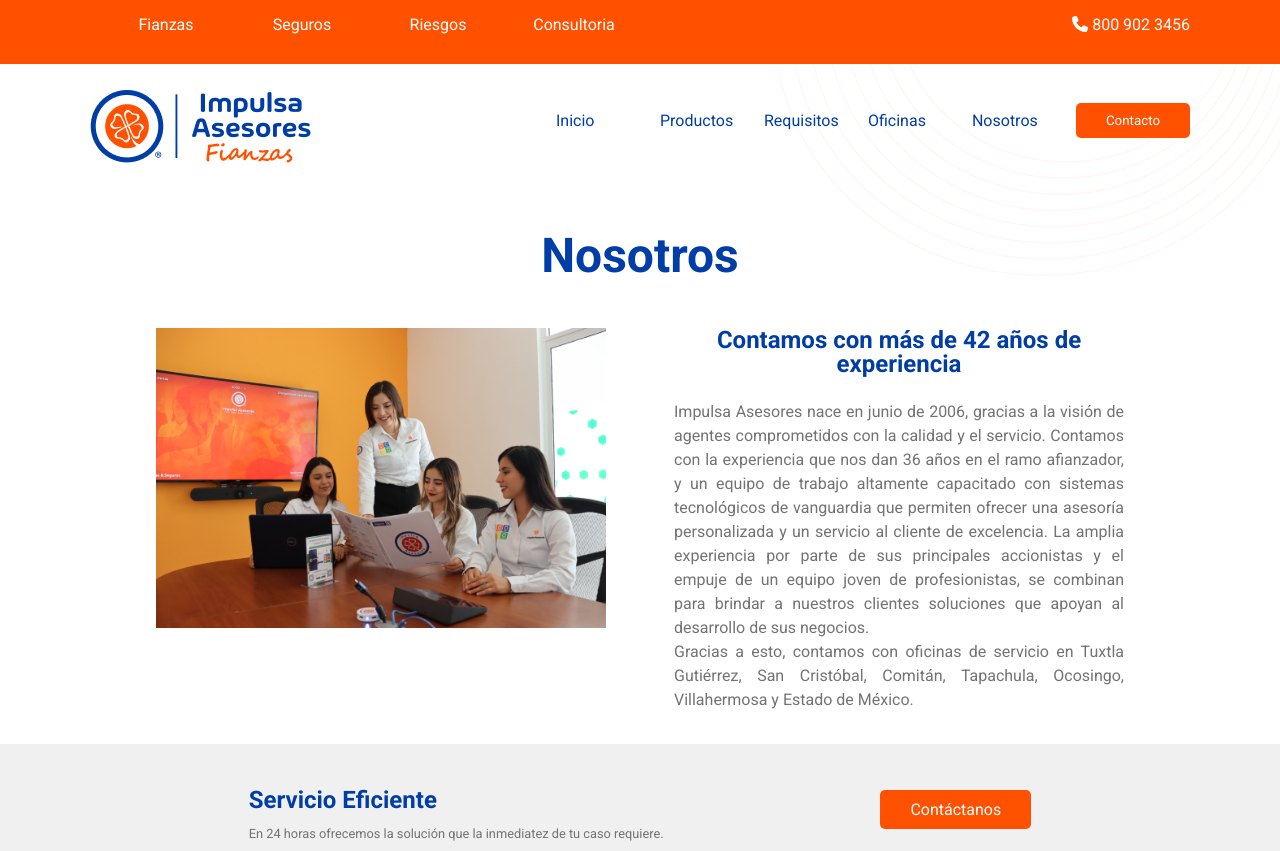
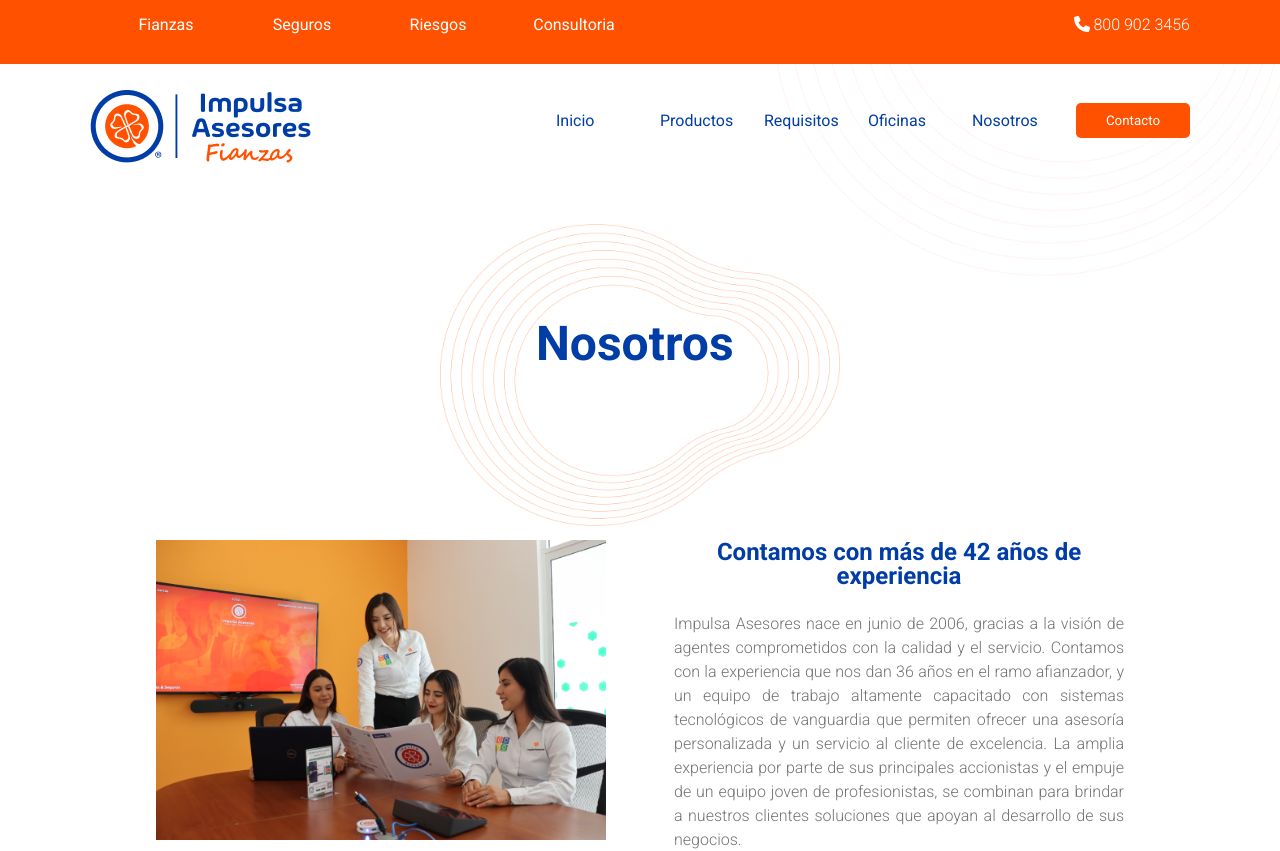
Before and after one commit to lrzentenob/impulsa-webpage, a React (Vite) app: page /fianzas/nosotros in a window 1280 px wide. Shown: the top 851 px of the page. Built offline with nearby package versions, Linux system fonts and the light colour scheme; no server answers.

Commit message:
titulos con fondo curvo, correcciones de estilo menores

```diff
--- a/src/components/Fianzas/Landing/css/Base.css
+++ b/src/components/Fianzas/Landing/css/Base.css
@@ -54,7 +54,6 @@
     position: relative;
   }
   .girl-img {
-
     position: absolute;
     top: 0;
     width:100%;
--- a/src/components/Fianzas/Landing/css/Footer.css
+++ b/src/components/Fianzas/Landing/css/Footer.css
@@ -29,18 +29,17 @@
 }
 
 
-
-
 footer .footer-upper-content {
     padding: 1em;
 }
 footer .footer-upper-content-container {
     max-width: var(--maximum-width);
     margin: auto;
+
 }
 .footer-upper-content-container div {
     width: 200px;
-    padding: 1em;
+
 }
 .footer-upper-content-container h4 {
     color: black;
@@ -75,7 +74,7 @@
     color: var(--clr-gray-font);
     font-size: var(--fs-xsm);
     line-height: 1.5em;
-    margin-bottom:1em;
+    margin-bottom: 1em;
 }
 footer .footer-upper-content-container h4{
     color: var(--clr-blue);
@@ -89,7 +88,6 @@
 footer .footer-lower-content {
     color: var(--clr-gray-font);
     background: var(--clr-gray);
-    padding: 1em;
 }
 footer .footer-lower-content .footer-lower-content-foot {
     display: flex;
--- a/src/components/Fianzas/Landing/css/Services.css
+++ b/src/components/Fianzas/Landing/css/Services.css
@@ -61,4 +61,7 @@
     border-radius: 5px;
     padding: 1em;
     margin-bottom: 1em;
+    display: flex;
+    flex-direction: column;
+    justify-content: center;
 }
--- a/src/index.css
+++ b/src/index.css
@@ -46,6 +46,7 @@
   margin: 0;
 }
 
+
 html {
 	scroll-behavior: smooth;
 }
@@ -54,6 +55,10 @@
   text-decoration: none;
   color: var(--clr-blue);
 }
+ p {
+  font-size: 16px;
+  font-weight: var(--fw-regular);
+ }
 
 .content {
   height: 400px;
@@ -73,3 +78,31 @@
   flex-direction: column;
   justify-content: center;
 }
+
+/* container of the title with curved background*/
+.curved-titled {
+  padding: 1em;
+}
+.curved-titled .h-container {
+  position: relative;
+  max-width: 400px;
+  margin: auto;
+
+  height: 300px;
+}
+.curved-titled .title-text {
+  text-align: center;
+  position: absolute;
+  top: 2em;
+  left: 2em;
+}
+.curved-titled .image-content {
+  position: absolute;
+  top: 0;
+  width: 100%;
+}
+.curved-titled .image-background {
+  width: 100%;
+}
+
+/* ****************************** */
--- a/src/pages/Fianzas/FianzasNosotros.tsx
+++ b/src/pages/Fianzas/FianzasNosotros.tsx
@@ -3,6 +3,7 @@
 import { Submenu } from "../../components/Fianzas/Landing/Submenu";
 import './css/FianzasNosotros.css'
 import fiFianzasNosostros from '../../assets/fianzas/fianzas-nosotros.png';
+import curvedImageBk from '../../assets/general/curved-background.png';
 
 export const FianzasNosotros = () => {
     return (
@@ -11,8 +12,15 @@
         <Submenu />
         <section className="nosotros">
             <div className="nosotros-content">
+            <div className="curved-titled">
+                    <div className="h-container">
+                        <h1 className="title-text">Nosotros</h1>
+                        <div className="image-content">
+                            <img src={curvedImageBk} className="image-background"></img>
+                        </div>
+                    </div>
+                </div>
 
-                <h1>Nosotros</h1>
 
                 <div className="nosotros-about">
 
--- a/src/pages/Fianzas/FianzasOficinas.tsx
+++ b/src/pages/Fianzas/FianzasOficinas.tsx
@@ -7,6 +7,7 @@
 import { Submenu } from "../../components/Fianzas/Landing/Submenu";
 import './css/FianzasOficinas.css';
 import { Link } from "react-router-dom";
+import curvedImageBk from '../../assets/general/curved-background.png';
 
 export const FianzasOficinas = () => {
     return (
@@ -14,7 +15,16 @@
             <Header />
             <Submenu />
             <section className="oficinas">
-            <h1>Oficinas</h1>
+                <div className="curved-titled">
+                    <div className="h-container">
+                        <h1 className="title-text">Oficinas</h1>
+                        <div className="image-content">
+                            <img src={curvedImageBk} className="image-background"></img>
+                        </div>
+                    </div>
+                </div>
+
+
             <div className="oficinas-content">
                 <div className="oficina-box">
                     <div className="address">
--- a/src/pages/Fianzas/FianzasProductos.tsx
+++ b/src/pages/Fianzas/FianzasProductos.tsx
@@ -2,22 +2,32 @@
 import { Header } from "../../components/Fianzas/Landing/Header";
 import { Submenu } from "../../components/Fianzas/Landing/Submenu";
 import '../../index.css'
-import '../../components/Fianzas/Landing/css/Services.css';
+// import '../../components/Fianzas/Landing/css/Services.css';
 import './css/FianzasProductos.css';
 
 import fiProductos from '../../assets/fianzas/productos/fianzas-productos-que-es.png';
 import fiProductsBackground from '../../assets/fianzas/productos/fianzas-productos-background.jpg';
 import { BackgroundImages } from "../../components/Fianzas/Landing/BackgroundImages";
+import curvedImageBk from '../../assets/general/curved-background.png';
 export const FianzasProductos = () => {
+
 
     return (
         <>
         <Header />
         <Submenu />
         <section className="productos">
+            <div className="productos-content">
 
-            <div className="productos-content">
-                <h1>Productos</h1>
+            <div className="curved-titled">
+                <div className="h-container">
+                    <h1 className="title-text">Productos</h1>
+                    <div className="image-content">
+                        <img src={curvedImageBk} className="image-background"></img>
+                    </div>
+                </div>
+            </div>
+
                 <div className="products-whatis-container">
                     <div className="whatis-left">
                         <img src={fiProductos}></img>
@@ -48,7 +58,10 @@
                     </div>
                     <div className='service-main-right'>
                         <div className='service-box'>
-                            <h2>Credito</h2>
+                            <h2>Para clientes, contratistas y proveedores</h2>
+                        </div>
+                        <div className='service-box'>
+                            <h2>Crédito</h2>
                         </div>
                         <div className='service-box'>
                             <h2>Judiciales</h2>
@@ -56,6 +69,7 @@
                         <div className='service-box'>
                             <h2>Fideicomiso de Garantia</h2>
                         </div>
+
                     </div>
                 </div>
             </div>
--- a/src/pages/Fianzas/FianzasRequisitos.tsx
+++ b/src/pages/Fianzas/FianzasRequisitos.tsx
@@ -4,6 +4,7 @@
 import { Submenu } from "../../components/Fianzas/Landing/Submenu";
 import './css/Base.css';
 import './css/FianzasRequisitos.css';
+import curvedImageBk from '../../assets/general/curved-background.png';
 
 export const FianzasRequisitos = () => {
     return (
@@ -11,8 +12,18 @@
         <Header />
         <Submenu />
         <section className="requisitos">
-            <h1>Requisitos</h1>
+                <div className="curved-titled">
+                    <div className="h-container">
+                        <h1 className="title-text">Requisitos</h1>
+                        <div className="image-content">
+                            <img src={curvedImageBk} className="image-background"></img>
+                        </div>
+                    </div>
+                </div>
+
+
             <div className="requisitos-content">
+
                 <div className="requisitos-left">
                     <h2>Persona Física</h2>
                         <ul>
--- a/src/pages/Fianzas/css/FianzasNosotros.css
+++ b/src/pages/Fianzas/css/FianzasNosotros.css
@@ -3,7 +3,7 @@
     padding: 1em;
 }
 .nosotros-content h1{
-    line-height: 2em;
+    line-height: 1em;
     color: var(--clr-blue);
 }
 
--- a/src/pages/Fianzas/css/FianzasProductos.css
+++ b/src/pages/Fianzas/css/FianzasProductos.css
@@ -2,21 +2,26 @@
 .productos-content h1 {
     text-align: center;
     color: var(--clr-blue);
-    line-height: 2em;
+    line-height: 1em;
+
 }
 
 .productos .products-whatis-container {
     display: flex;
     justify-content: space-around;
     flex-wrap: wrap;
+
 }
 .products-whatis-container p {
     line-height: 1.5em;
     color: var(--clr-gray-font);
+    text-align: justify;
+
 }
 .products-whatis-container h2 {
     line-height: 3em;
     color: var(--clr-blue);
+
 }
 
 .whatis-left, .whatis-right {
@@ -32,6 +37,11 @@
 }
 
 .services-upper-content .service-main .service-box {
-    width: 400px;
-
+    width: 600px;
+    height: 90px;
+    padding: 2em;
 }
+.services-upper-content .service-main .service-box:hover {
+    border: 1px solid gray;
+    cursor: pointer;
+}
```
